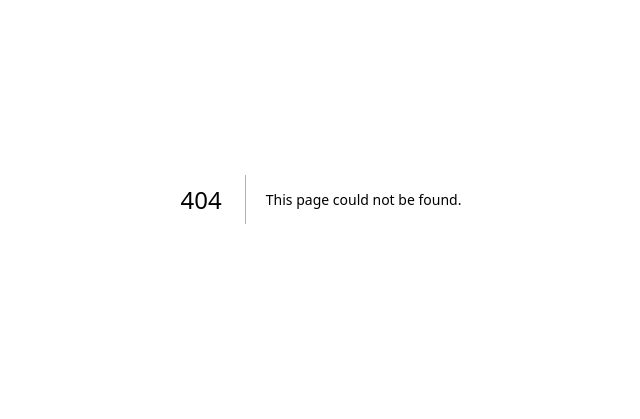
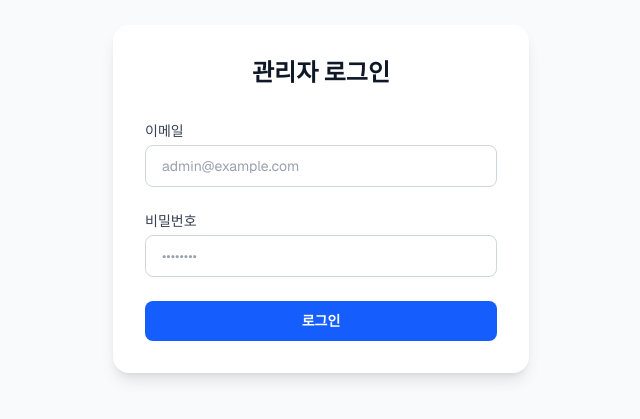
Before and after one commit to ParkJinWu/portfolio-resume, a Next.js app: page /admin/login in a window 1280 px wide. Before the commit this address had no page. Shown: the part 201-620 px from the top of the page, without its empty margins (319-959 px from the left). Built offline with nearby package versions, Linux system fonts and the light colour scheme; no server answers.

Commit message:
feat: NextAuth 기반 관리자 인증 설정

```diff
--- /dev/null
+++ b/app/admin/login/LoginForm.tsx
@@ -0,0 +1,95 @@
+'use client'
+
+import { useState } from 'react'
+import { signIn } from 'next-auth/react'
+import { useRouter, useSearchParams } from 'next/navigation'
+
+export default function LoginForm() {
+  const router = useRouter()
+  const searchParams = useSearchParams()
+  const callbackUrl = searchParams.get('callbackUrl') ?? '/admin'
+
+  const [email, setEmail] = useState('')
+  const [password, setPassword] = useState('')
+  const [error, setError] = useState<string | null>(null)
+  const [isPending, setIsPending] = useState(false)
+
+  async function handleSubmit(e: React.FormEvent<HTMLFormElement>) {
+    e.preventDefault()
+    setError(null)
+    setIsPending(true)
+
+    try {
+      const result = await signIn('credentials', {
+        email,
+        password,
+        redirect: false,
+      })
+
+      if (result?.error) {
+        setError('이메일 또는 비밀번호가 올바르지 않습니다.')
+      } else {
+        router.push(callbackUrl)
+        router.refresh()
+      }
+    } finally {
+      setIsPending(false)
+    }
+  }
+
+  return (
+    <form onSubmit={handleSubmit} className="space-y-6">
+      {error && (
+        <div className="rounded-lg bg-red-50 dark:bg-red-900/20 p-3 text-sm text-red-600 dark:text-red-400">
+          {error}
+        </div>
+      )}
+
+      <div>
+        <label
+          htmlFor="email"
+          className="block text-sm font-medium text-gray-700 dark:text-gray-300 mb-1"
+        >
+          이메일
+        </label>
+        <input
+          id="email"
+          type="email"
+          value={email}
+          onChange={(e) => setEmail(e.target.value)}
+          required
+          autoComplete="email"
+          className="w-full rounded-lg border border-gray-300 dark:border-gray-600 bg-white dark:bg-gray-700 px-4 py-2.5 text-sm text-gray-900 dark:text-white placeholder-gray-400 focus:outline-none focus:ring-2 focus:ring-blue-500 dark:focus:ring-blue-400"
+          placeholder="admin@example.com"
+        />
+      </div>
+
+      <div>
+        <label
+          htmlFor="password"
+          className="block text-sm font-medium text-gray-700 dark:text-gray-300 mb-1"
+        >
+          비밀번호
+        </label>
+        <input
+          id="password"
+          type="password"
+          value={password}
+          onChange={(e) => setPassword(e.target.value)}
+          required
+          autoComplete="current-password"
+          className="w-full rounded-lg border border-gray-300 dark:border-gray-600 bg-white dark:bg-gray-700 px-4 py-2.5 text-sm text-gray-900 dark:text-white placeholder-gray-400 focus:outline-none focus:ring-2 focus:ring-blue-500 dark:focus:ring-blue-400"
+          placeholder="••••••••"
+        />
+      </div>
+
+      <button
+        type="submit"
+        disabled={isPending}
+        className="w-full rounded-lg bg-blue-600 hover:bg-blue-700 disabled:opacity-50 disabled:cursor-not-allowed px-4 py-2.5 text-sm font-semibold text-white transition-colors"
+      >
+        {isPending ? '로그인 중...' : '로그인'}
+      </button>
+    </form>
+  )
+}
--- /dev/null
+++ b/app/admin/login/page.tsx
@@ -0,0 +1,29 @@
+import type { Metadata } from 'next'
+import { redirect } from 'next/navigation'
+import { auth } from '@/auth'
+import LoginForm from './LoginForm'
+
+export const metadata: Metadata = {
+  title: '관리자 로그인',
+  description: '포트폴리오 관리자 페이지 로그인',
+}
+
+export default async function LoginPage() {
+  const session = await auth()
+  if (session) {
+    redirect('/admin')
+  }
+
+  return (
+    <main className="min-h-screen flex items-center justify-center bg-gray-50 dark:bg-gray-900">
+      <div className="w-full max-w-md px-4">
+        <div className="bg-white dark:bg-gray-800 rounded-2xl shadow-lg p-8">
+          <h1 className="text-2xl font-bold text-gray-900 dark:text-white text-center mb-8">
+            관리자 로그인
+          </h1>
+          <LoginForm />
+        </div>
+      </div>
+    </main>
+  )
+}
--- /dev/null
+++ b/app/admin/page.tsx
@@ -0,0 +1,44 @@
+import type { Metadata } from 'next'
+import { auth, signOut } from '@/auth'
+
+export const metadata: Metadata = {
+  title: '관리자 페이지',
+}
+
+export default async function AdminPage() {
+  const session = await auth()
+
+  return (
+    <main className="min-h-screen bg-gray-50 dark:bg-gray-900 p-8">
+      <div className="max-w-4xl mx-auto">
+        <div className="flex items-center justify-between mb-8">
+          <h1 className="text-2xl font-bold text-gray-900 dark:text-white">
+            관리자 페이지
+          </h1>
+          <form
+            action={async () => {
+              'use server'
+              await signOut({ redirectTo: '/admin/login' })
+            }}
+          >
+            <button
+              type="submit"
+              className="rounded-lg bg-gray-200 hover:bg-gray-300 dark:bg-gray-700 dark:hover:bg-gray-600 px-4 py-2 text-sm font-medium text-gray-700 dark:text-gray-300 transition-colors"
+            >
+              로그아웃
+            </button>
+          </form>
+        </div>
+
+        <p className="text-gray-600 dark:text-gray-400 text-sm">
+          {session?.user?.email} 으로 로그인됨
+        </p>
+
+        {/* 추후 각 섹션 CRUD 관리 UI 추가 예정 */}
+        <div className="mt-8 text-center text-gray-400 dark:text-gray-500 text-sm">
+          콘텐츠 관리 UI 준비 중...
+        </div>
+      </div>
+    </main>
+  )
+}
--- /dev/null
+++ b/app/api/auth/[...nextauth]/route.ts
@@ -0,0 +1,3 @@
+import { handlers } from '@/auth'
+
+export const { GET, POST } = handlers
--- /dev/null
+++ b/auth.ts
@@ -0,0 +1,58 @@
+import NextAuth from 'next-auth'
+import Credentials from 'next-auth/providers/credentials'
+
+declare module 'next-auth' {
+  interface Session {
+    user: {
+      id: string
+      email: string
+    }
+  }
+}
+
+export const { handlers, auth, signIn, signOut } = NextAuth({
+  providers: [
+    Credentials({
+      credentials: {
+        email: { label: 'Email', type: 'email' },
+        password: { label: 'Password', type: 'password' },
+      },
+      async authorize(credentials) {
+        if (
+          typeof credentials.email !== 'string' ||
+          typeof credentials.password !== 'string'
+        ) {
+          return null
+        }
+
+        const adminEmail = process.env.ADMIN_EMAIL
+        const adminPassword = process.env.ADMIN_PASSWORD
+
+        if (!adminEmail || !adminPassword) {
+          console.error('ADMIN_EMAIL 또는 ADMIN_PASSWORD 환경변수가 설정되지 않았습니다.')
+          return null
+        }
+
+        if (
+          credentials.email === adminEmail &&
+          credentials.password === adminPassword
+        ) {
+          return { id: 'admin', email: adminEmail }
+        }
+
+        return null
+      },
+    }),
+  ],
+  session: { strategy: 'jwt' },
+  pages: { signIn: '/admin/login' },
+  callbacks: {
+    session({ session, token }) {
+      if (session.user) {
+        session.user.id = typeof token.sub === 'string' ? token.sub : 'admin'
+        session.user.email = typeof token.email === 'string' ? token.email : ''
+      }
+      return session
+    },
+  },
+})
--- /dev/null
+++ b/middleware.ts
@@ -0,0 +1,15 @@
+import { auth } from '@/auth'
+
+export default auth((req) => {
+  if (req.nextUrl.pathname === '/admin/login') return
+
+  if (!req.auth) {
+    const url = new URL('/admin/login', req.url)
+    url.searchParams.set('callbackUrl', req.nextUrl.pathname)
+    return Response.redirect(url)
+  }
+})
+
+export const config = {
+  matcher: ['/admin/:path*'],
+}
--- a/package.json
+++ b/package.json
@@ -11,6 +11,7 @@
   "dependencies": {
     "@prisma/client": "^6.19.2",
     "next": "16.2.1",
+    "next-auth": "^5.0.0-beta.30",
     "prisma": "^6.19.2",
     "react": "19.2.4",
     "react-dom": "19.2.4"
```
Also changed, not shown: 1 other file (tests, documents, lock files or other folders).
